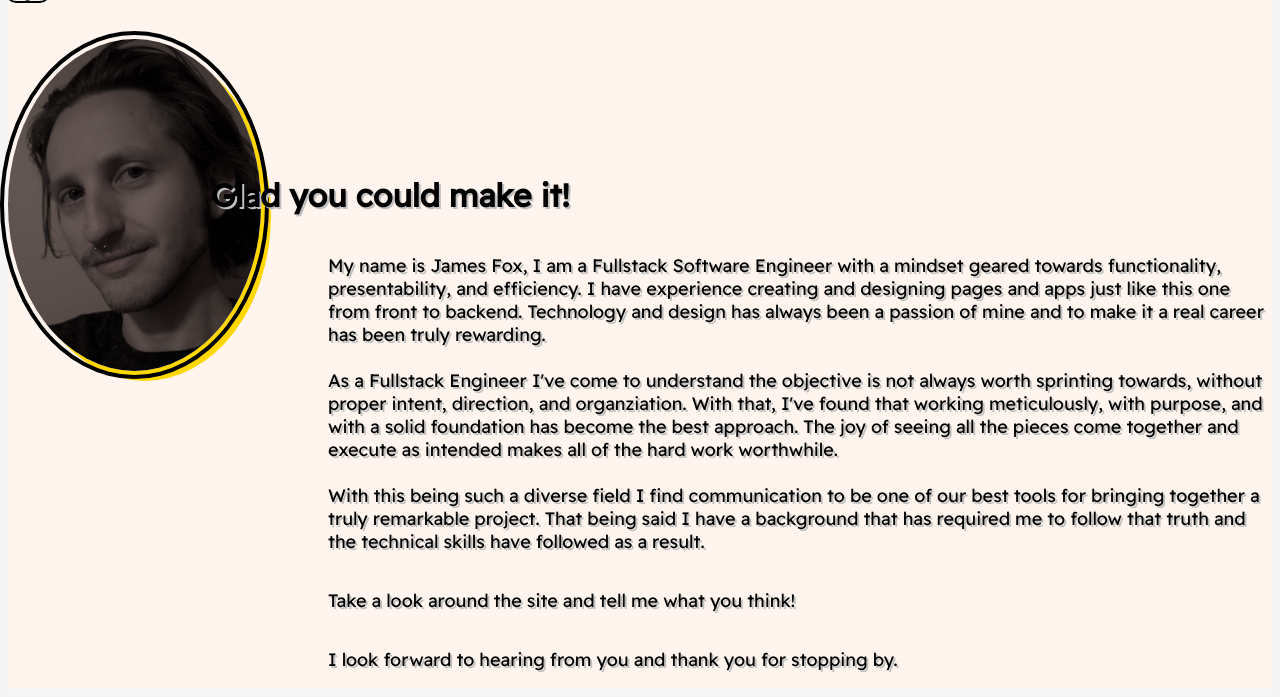
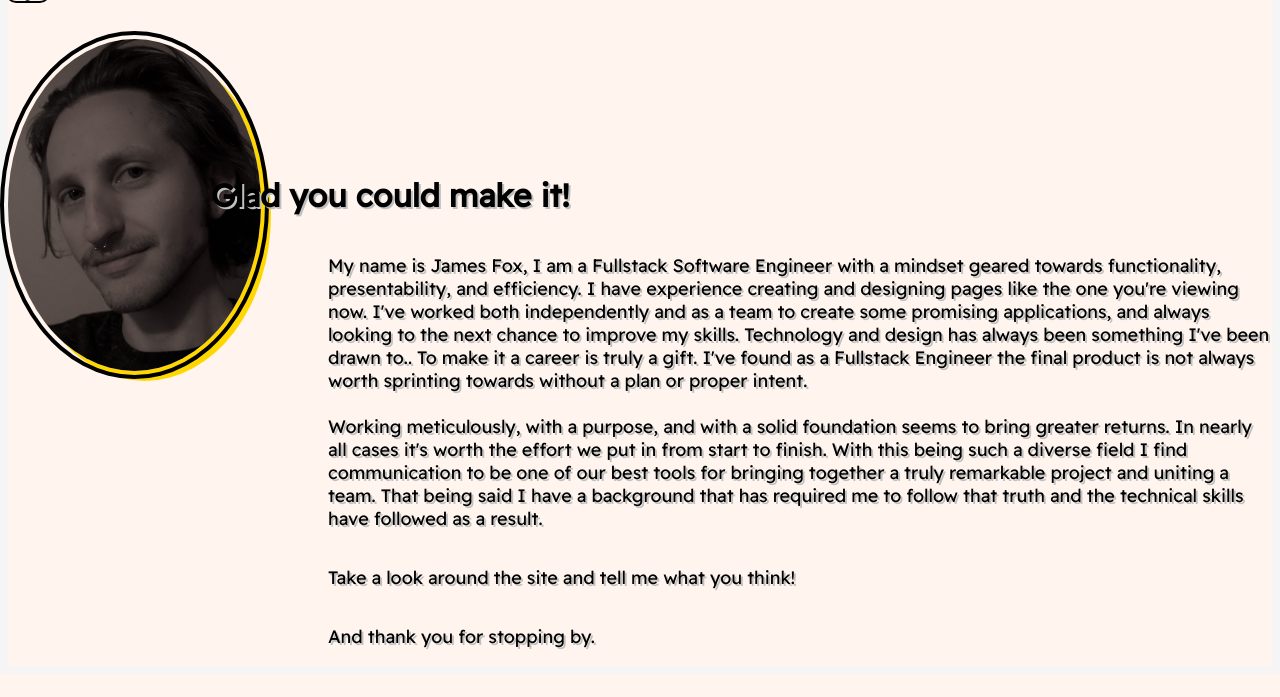
Before and after one commit to Y2Kuwu/my_portfolio, a Django app: page / in a window 1280 px wide. Shown: the part 175-872 px from the top of the page. After the commit the page ends 824 px from the top, so only its background shows below. Run offline with Django 4.2, Linux system fonts and the light colour scheme.

Commit message:
reworked bio

```diff
--- a/my_portfolio/main_app/templates/home.html
+++ b/my_portfolio/main_app/templates/home.html
@@ -9,17 +9,16 @@
     <h1 class = "welcome">Glad you could make it!</h1>
     <div class = "abtme">
 
-        <p class = 'about'>My name is James Fox, I am a Fullstack Software Engineer with a mindset geared towards functionality, presentability, and efficiency.
-           I have experience creating and designing pages and apps just like this one from front to backend.
-           Technology and design has always been a passion of mine and to make it a real career has been truly rewarding.<br><br>
-           As a Fullstack Engineer I've come to understand the objective is not always worth sprinting towards, without proper intent, direction, and organziation.
-           With that, I've found that working meticulously, with purpose, and with a solid foundation has become the best approach.
-           The joy of seeing all the pieces come together and execute as intended makes all of the hard work worthwhile.<br><br>
-           With this being such a diverse field I find communication to be one of our best tools for bringing together a truly remarkable project.
-           That being said I have a background that has required me to follow that truth and the technical skills have followed as a result.</p>
+        <p>My name is James Fox, I am a Fullstack Software Engineer with a mindset geared towards functionality, presentability, and efficiency.
+            I have experience creating and designing pages like the one you're viewing now. I've worked both independently and as a team to create some promising applications, and always looking to the next chance to improve my skills.
+            Technology and design has always been something I've been drawn to.. To make it a career is truly a gift.
+            I've found as a Fullstack Engineer the final product is not always worth sprinting towards without a plan or proper intent.<br></br>
+            Working meticulously, with a purpose, and with a solid foundation seems to bring greater returns. In nearly all cases it's worth the effort we put in from start to finish.
+            With this being such a diverse field I find communication to be one of our best tools for bringing together a truly remarkable project and uniting a team.
+            That being said I have a background that has required me to follow that truth and the technical skills have followed as a result.</p>
 
-        <p class = 'about'>Take a look around the site and tell me what you think!</p>
-        <p class = 'about'>I look forward to hearing from you and thank you for stopping by.</p>
+         <p>Take a look around the site and tell me what you think!</p>
+         <p>And thank you for stopping by.</p>
 
     </div>
 
```
